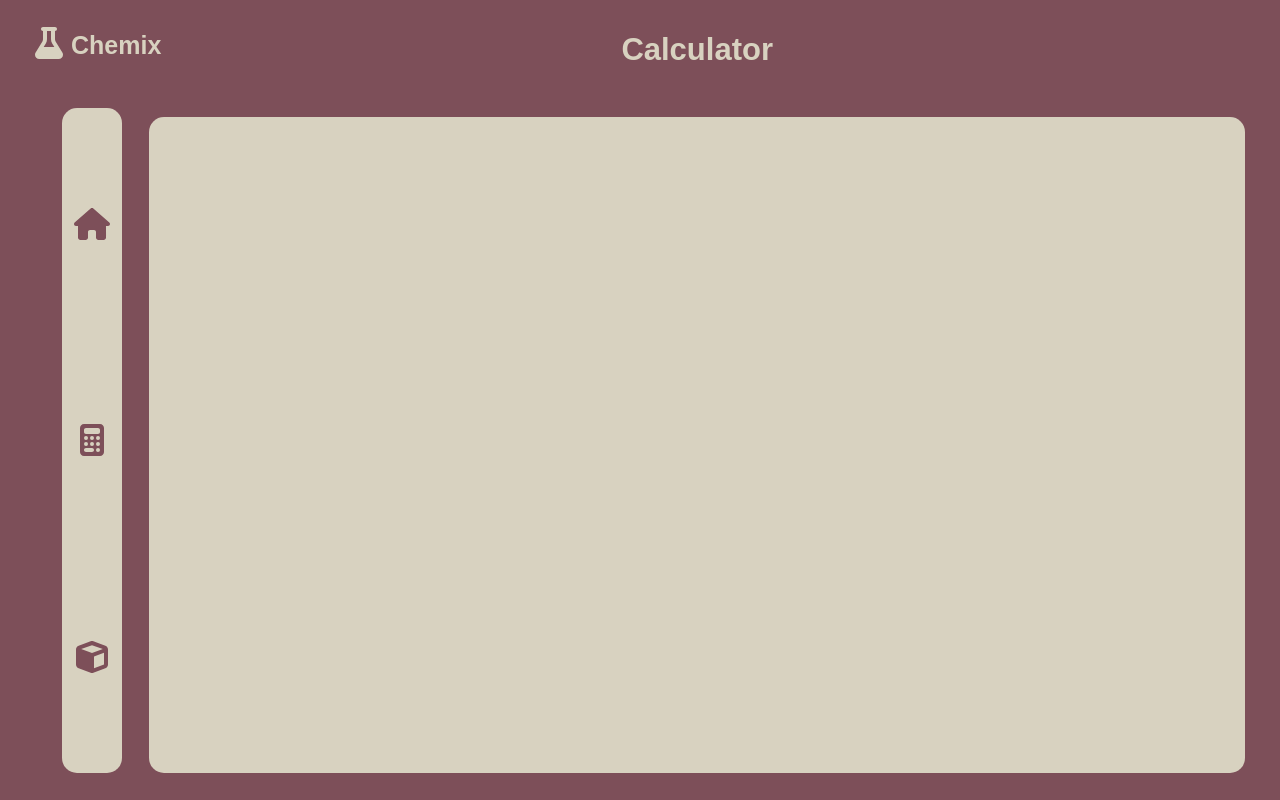
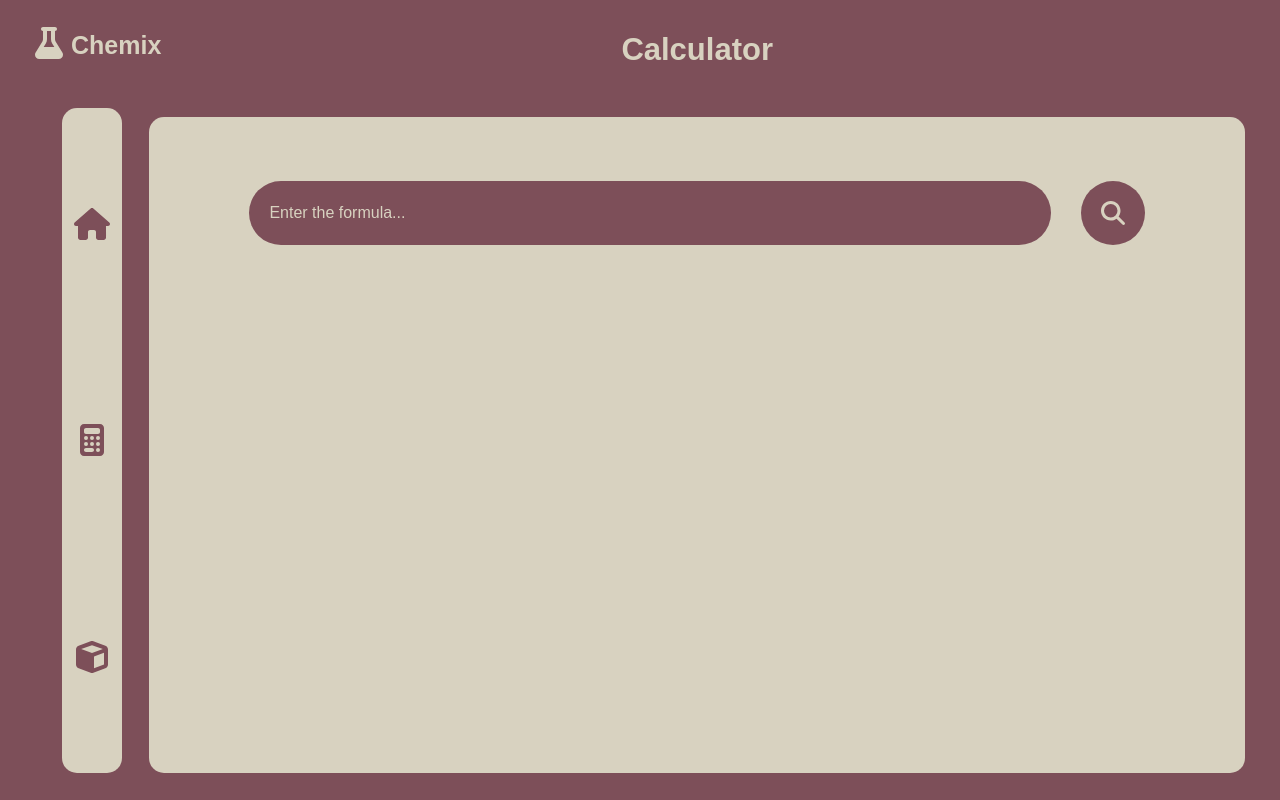
Before and after one commit to Coding-Club-ICS/ChemistryDashboard-WebApp-TS, a Vue app in the folder client/: page /calculator in a window 1280 px wide. Built offline with nearby package versions, Linux system fonts and the light colour scheme.

Commit message:
Calculator finished

```diff
--- a/client/src/style.css
+++ b/client/src/style.css
@@ -12,6 +12,10 @@ body {
   padding: 27px 35px 27px 35px;
 }
 
+input:focus {
+  outline: none;
+}
+
 #app {
   height: 100%;
 }
--- a/client/src/views/Calculator.vue
+++ b/client/src/views/Calculator.vue
@@ -1,6 +1,36 @@
 <template>
   <div class="w-full flex flex-col gap-[43px]">
     <h1 class="font-semibold text-secondary text-[31px] mx-auto">Calculator</h1>
-    <div class="h-full bg-secondary rounded-[15px]"></div>
+    <div class="h-full bg-secondary rounded-[15px] px-[100px] py-[64px]">
+      <div class="flex flex-col gap-[60px] mx-auto">
+        <div class="flex gap-[30px]">
+          <input v-model="userEquation" @keyup.enter="balanceEquation" class="flex-1 rounded-full h-[64px] w-full pl-5 placeholder:text-secondary text-secondary caret-secondary bg-primary" type="text" placeholder="Enter the formula..." />
+          <button @click="balanceEquation" class="flex justify-center items-center bg-primary w-[64px] h-[64px] rounded-full"><img class="h-[24px] w-auto" src="../assets/search.svg" alt="search"></button>
+        </div>
+        <h1 class="text-primary text-center font-bold text-[39px]">{{ balancedEquation }}</h1>
+      </div>
+    </div>
   </div>
 </template>
+
+<script setup lang="ts">
+  import instance from '../api';
+  import { ref } from 'vue';
+
+  const userEquation = ref('');
+  const balancedEquation = ref('');
+
+  const balanceEquation = async () => {
+    await instance.get(`/balance/${userEquation.value.replace(/\s/g, '')}`)
+    .then((response) => {
+      console.log(response);
+      balancedEquation.value = response.data.result
+    })
+    .catch((error) => {
+      console.log(error);
+    });
+  }
+
+
+
+</script>
```
Also changed, not shown: client/src/assets/search.svg (added), 1 other file (tests, documents, lock files or other folders).
